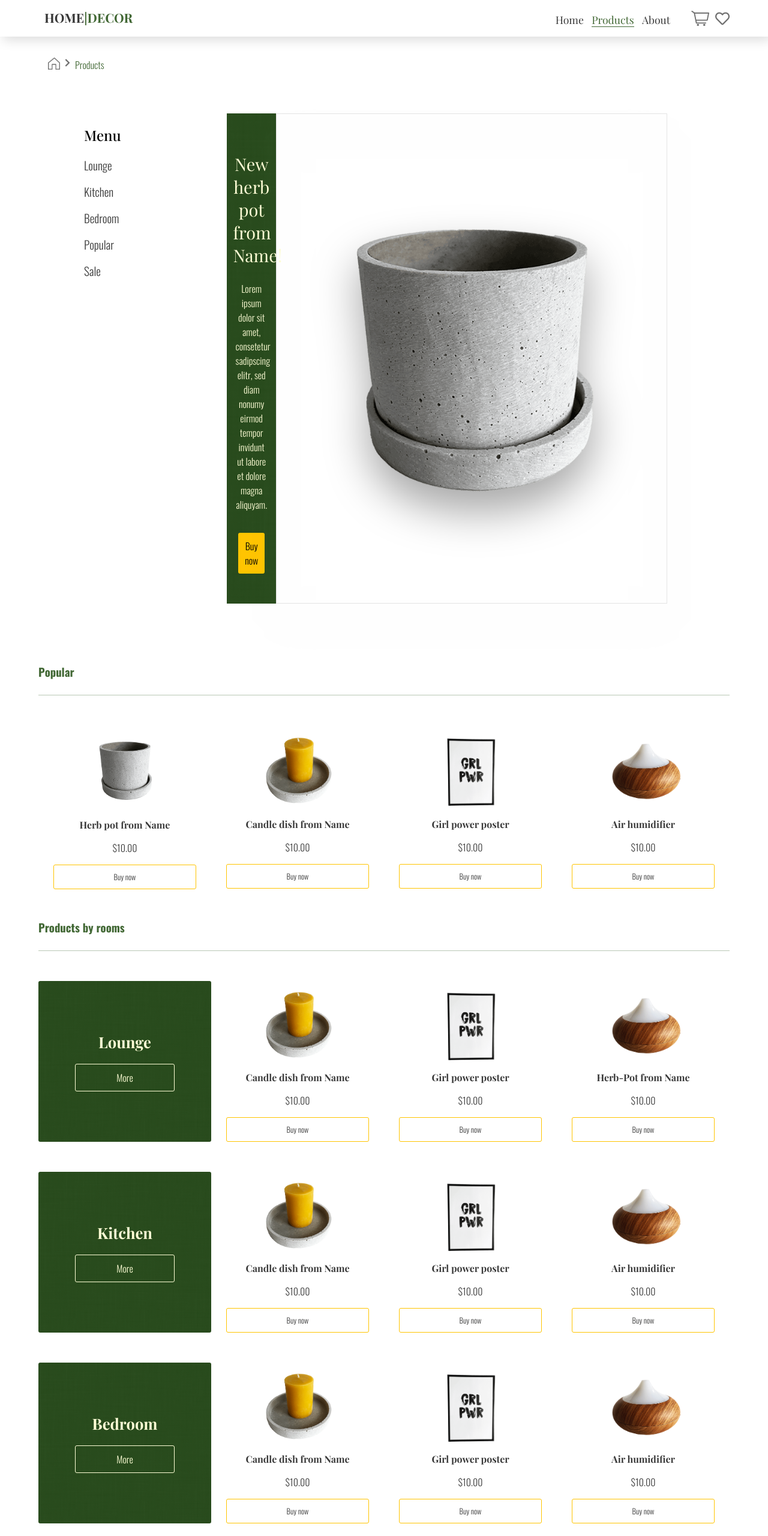
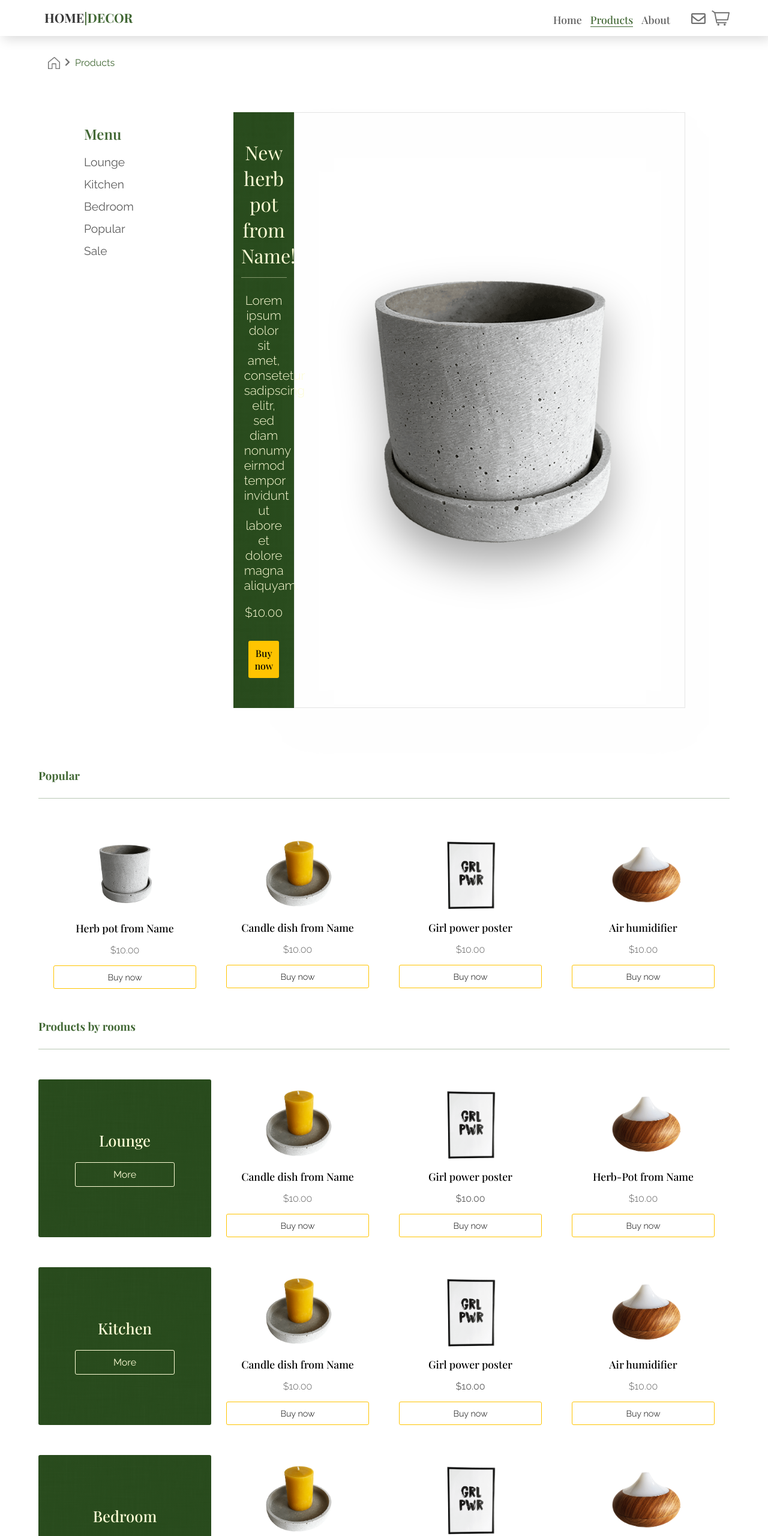
Before and after one commit to EmsCodes/HomeDecor---Design2, a plain HTML site: page products.html in a window 1280 px wide. Shown: the top 2560 px of the page at 60% size. Drawn offline with nearby package versions, Linux system fonts and the light colour scheme; a web font is replaced by a local one.

Commit message:
Font-update

```diff
--- a/products.html
+++ b/products.html
@@ -14,7 +14,7 @@
 		<link rel="preconnect" href="https://fonts.googleapis.com" />
 		<link rel="preconnect" href="https://fonts.gstatic.com" crossorigin />
 		<link
-			href="https://fonts.googleapis.com/css2?family=Open+Sans:ital,wght@0,300;0,400;0,500;0,600;0,700;0,800;1,300;1,400;1,500;1,600;1,700;1,800&family=Playfair+Display:ital,wght@0,400;0,500;0,600;0,700;0,800;0,900;1,400;1,500;1,600;1,700;1,800;1,900&display=swap"
+			href="https://fonts.googleapis.com/css2?family=Source+Sans+Pro:ital,wght@0,300;0,400;0,600;0,700;0,900;1,200;1,300;1,400;1,600;1,700;1,900&family=Source+Serif+Pro:ital,wght@0,200;0,300;0,400;0,600;0,700;0,900;1,200;1,300;1,400;1,600;1,700;1,900&display=swap"
 			rel="stylesheet"
 		/>
 		<title>HomeDecor|Home</title>
@@ -38,8 +38,8 @@
 					</nav>
 				</div>
 				<div class="icons">
+					<i class="far fa-envelope"></i>
 					<img src="/images/icons/shopping-cart.svg" alt="shopping cart icon" />
-					<i class="far fa-heart"></i>
 				</div>
 			</div>
 		</header>
@@ -80,6 +80,7 @@
 							Lorem ipsum dolor sit amet, consetetur sadipscing elitr, sed diam
 							nonumy eirmod tempor invidunt ut labore et dolore magna aliquyam.
 						</p>
+						<p class="price"><span class="sr-only">Price:</span>$10.00</p>
 						<a href="index.html"> Buy now </a>
 					</div>
 				</section>
@@ -96,7 +97,7 @@
 							/>
 							<div class="product-text">
 								<h4>Herb pot from Name</h4>
-								<p><span class="sr-only">Price:</span>$10.00</p>
+								<p class="price"><span class="sr-only">Price:</span>$10.00</p>
 								<a href="index.html" class="buy-btn"> Buy now </a>
 							</div>
 						</a>
@@ -105,7 +106,82 @@
 						<img src="/images/products/kubelys-på-fat.png" alt="" />
 						<div class="product-text">
 							<h4>Candle dish from Name</h4>
+							<p class="price"><span class="sr-only">Price:</span>$10.00</p>
+							<a href="index.html" class="buy-btn"> Buy now </a>
+						</div>
+					</div>
+					<div class="product">
+						<img src="/images/products/girl-power-poster.png" alt="" />
+						<div class="product-text">
+							<h4>Girl power poster</h4>
+							<p class="price"><span class="sr-only">Price:</span>$10.00</p>
+							<a href="index.html" class="buy-btn"> Buy now </a>
+						</div>
+					</div>
+					<div class="product">
+						<img
+							src="/images/products/air-humidifier.png"
+							alt="air-humidifier, with a bamboo body, and a white tip at the top."
+						/>
+						<div class="product-text">
+							<h4>Air humidifier</h4>
+							<p class="price"><span class="sr-only">Price:</span>$10.00</p>
+							<a href="index.html" class="buy-btn"> Buy now </a>
+						</div>
+					</div>
+				</div>
+			</section>
+			<section class="products">
+				<h3>Products by rooms</h3>
+				<div class="product-section">
+					<div class="product-category product">
+						<div class="product-text">
+							<h4>Lounge</h4>
+							<a class="more-btn" href="index.html" class="buy-btn"> More </a>
+						</div>
+					</div>
+					<div class="product">
+						<img src="/images/products/kubelys-på-fat.png" alt="" />
+						<div class="product-text">
+							<h4>Candle dish from Name</h4>
+							<p class="price"><span class="sr-only">Price:</span>$10.00</p>
+							<a href="index.html" class="buy-btn"> Buy now </a>
+						</div>
+					</div>
+					<div class="product">
+						<img src="/images/products/girl-power-poster.png" alt="" />
+						<div class="product-text">
+							<h4>Girl power poster</h4>
 							<p><span class="sr-only">Price:</span>$10.00</p>
+							<a href="index.html" class="buy-btn"> Buy now </a>
+						</div>
+					</div>
+					<div class="product">
+						<img
+							src="/images/products/air-humidifier.png"
+							alt="air-humidifier, with a bamboo body, and a white tip at the top."
+						/>
+						<div class="product-text">
+							<h4>Herb-Pot from Name</h4>
+							<p class="price"><span class="sr-only">Price:</span>$10.00</p>
+							<a href="index.html" class="buy-btn"> Buy now </a>
+						</div>
+					</div>
+				</div>
+			</section>
+			<section class="products">
+				<div class="product-section">
+					<div class="product-category product">
+						<div class="product-text">
+							<h4>Kitchen</h4>
+							<a class="more-btn" href="index.html" class="buy-btn"> More </a>
+						</div>
+					</div>
+					<div class="product">
+						<img src="/images/products/kubelys-på-fat.png" alt="" />
+						<div class="product-text">
+							<h4>Candle dish from Name</h4>
+							<p class="price"><span class="sr-only">Price:</span>$10.00</p>
 							<a href="index.html" class="buy-btn"> Buy now </a>
 						</div>
 					</div>
@@ -124,45 +200,7 @@
 						/>
 						<div class="product-text">
 							<h4>Air humidifier</h4>
-							<p><span class="sr-only">Price:</span>$10.00</p>
-							<a href="index.html" class="buy-btn"> Buy now </a>
-						</div>
-					</div>
-				</div>
-			</section>
-			<section class="products">
-				<h3>Products by rooms</h3>
-				<div class="product-section">
-					<div class="product-category product">
-						<div class="product-text">
-							<h4>Lounge</h4>
-							<a class="more-btn" href="index.html" class="buy-btn"> More </a>
-						</div>
-					</div>
-					<div class="product">
-						<img src="/images/products/kubelys-på-fat.png" alt="" />
-						<div class="product-text">
-							<h4>Candle dish from Name</h4>
-							<p><span class="sr-only">Price:</span>$10.00</p>
-							<a href="index.html" class="buy-btn"> Buy now </a>
-						</div>
-					</div>
-					<div class="product">
-						<img src="/images/products/girl-power-poster.png" alt="" />
-						<div class="product-text">
-							<h4>Girl power poster</h4>
-							<p><span class="sr-only">Price:</span>$10.00</p>
-							<a href="index.html" class="buy-btn"> Buy now </a>
-						</div>
-					</div>
-					<div class="product">
-						<img
-							src="/images/products/air-humidifier.png"
-							alt="air-humidifier, with a bamboo body, and a white tip at the top."
-						/>
-						<div class="product-text">
-							<h4>Herb-Pot from Name</h4>
-							<p><span class="sr-only">Price:</span>$10.00</p>
+							<p class="price"><span class="sr-only">Price:</span>$10.00</p>
 							<a href="index.html" class="buy-btn"> Buy now </a>
 						</div>
 					</div>
@@ -172,7 +210,7 @@
 				<div class="product-section">
 					<div class="product-category product">
 						<div class="product-text">
-							<h4>Kitchen</h4>
+							<h4>Bedroom</h4>
 							<a class="more-btn" href="index.html" class="buy-btn"> More </a>
 						</div>
 					</div>
@@ -180,7 +218,7 @@
 						<img src="/images/products/kubelys-på-fat.png" alt="" />
 						<div class="product-text">
 							<h4>Candle dish from Name</h4>
-							<p><span class="sr-only">Price:</span>$10.00</p>
+							<p class="price"><span class="sr-only">Price:</span>$10.00</p>
 							<a href="index.html" class="buy-btn"> Buy now </a>
 						</div>
 					</div>
@@ -199,44 +237,7 @@
 						/>
 						<div class="product-text">
 							<h4>Air humidifier</h4>
-							<p><span class="sr-only">Price:</span>$10.00</p>
-							<a href="index.html" class="buy-btn"> Buy now </a>
-						</div>
-					</div>
-				</div>
-			</section>
-			<section class="products">
-				<div class="product-section">
-					<div class="product-category product">
-						<div class="product-text">
-							<h4>Bedroom</h4>
-							<a class="more-btn" href="index.html" class="buy-btn"> More </a>
-						</div>
-					</div>
-					<div class="product">
-						<img src="/images/products/kubelys-på-fat.png" alt="" />
-						<div class="product-text">
-							<h4>Candle dish from Name</h4>
-							<p><span class="sr-only">Price:</span>$10.00</p>
-							<a href="index.html" class="buy-btn"> Buy now </a>
-						</div>
-					</div>
-					<div class="product">
-						<img src="/images/products/girl-power-poster.png" alt="" />
-						<div class="product-text">
-							<h4>Girl power poster</h4>
-							<p><span class="sr-only">Price:</span>$10.00</p>
-							<a href="index.html" class="buy-btn"> Buy now </a>
-						</div>
-					</div>
-					<div class="product">
-						<img
-							src="/images/products/air-humidifier.png"
-							alt="air-humidifier, with a bamboo body, and a white tip at the top."
-						/>
-						<div class="product-text">
-							<h4>Air humidifier</h4>
-							<p><span class="sr-only">Price:</span>$10.00</p>
+							<p class="price"><span class="sr-only">Price:</span>$10.00</p>
 							<a href="index.html" class="buy-btn"> Buy now </a>
 						</div>
 					</div>
@@ -258,7 +259,7 @@
 						/>
 						<div class="product-text">
 							<h4>Herb-Pot from Name</h4>
-							<p><span class="sr-only">Price:</span>$10.00</p>
+							<p class="price"><span class="sr-only">Price:</span>$10.00</p>
 							<a href="index.html" class="buy-btn"> Buy now </a>
 						</div>
 					</div>
@@ -266,7 +267,7 @@
 						<img src="/images/products/kubelys-på-fat.png" alt="" />
 						<div class="product-text">
 							<h4>Herb-Pot from Name</h4>
-							<p><span class="sr-only">Price:</span>$10.00</p>
+							<p class="price"><span class="sr-only">Price:</span>$10.00</p>
 							<a href="index.html" class="buy-btn"> Buy now </a>
 						</div>
 					</div>
@@ -274,7 +275,7 @@
 						<img src="/images/products/girl-power-poster.png" alt="" />
 						<div class="product-text">
 							<h4>Herb-Pot from Name</h4>
-							<p><span class="sr-only">Price:</span>$10.00</p>
+							<p class="price"><span class="sr-only">Price:</span>$10.00</p>
 							<a href="index.html" class="buy-btn"> Buy now </a>
 						</div>
 					</div>
@@ -285,13 +286,20 @@
 						/>
 						<div class="product-text">
 							<h4>Herb-Pot from Name</h4>
-							<p><span class="sr-only">Price:</span>$10.00</p>
+							<p class="price"><span class="sr-only">Price:</span>$10.00</p>
 							<a href="index.html" class="buy-btn"> Buy now </a>
 						</div>
 					</div>
 				</div>
 			</section>
 		</main>
-		<footer>Footer</footer>
+		<footer>
+			<div class="social-icons">
+				<i class="fab fa-twitter"></i>
+				<i class="fab fa-facebook"></i>
+				<i class="fab fa-instagram"></i>
+			</div>
+			<p>&copy;Home|Decor</p>
+		</footer>
 	</body>
 </html>
--- a/sass/partials/_featured-product.scss
+++ b/sass/partials/_featured-product.scss
@@ -22,14 +22,24 @@
 		p {
 			display: none;
 		}
+		.price {
+			display: block;
+			width: 75%;
+			font-size: 1.3em;
+			font-weight: 300;
+			text-align: center;
+			margin: 0 auto;
+			margin-top: 20px;
+			color: $beige-white;
+		}
 		h2 {
 			color: $beige-white;
-			width: 75%;
+			width: 90%;
 			text-align: center;
 			margin: 0 auto;
 			padding-top: 30px;
-			font-weight: 300;
-			font-size: 1.5em;
+			font-weight: 400;
+			font-size: 1.7em;
 		}
 		a {
 			background: $yellow;
@@ -40,7 +50,7 @@
 			color: #000;
 			text-align: center;
 			margin: 0 auto;
-			margin-top: 35px;
+			margin-top: 25px;
 
 			&:hover {
 				transform: scale(1.05);
@@ -78,9 +88,11 @@
 			p {
 				display: block;
 				width: 75%;
+				font-size: 1.3em;
+				font-weight: 300;
 				text-align: center;
 				margin: 0 auto;
-				margin-top: 25px;
+				margin-top: 20px;
 				color: $beige-white;
 			}
 			h2 {
@@ -88,9 +100,10 @@
 				width: 75%;
 				text-align: center;
 				margin: 0 auto;
-				padding-top: 50px;
-				font-weight: 300;
+				padding-top: 30px;
+				padding-bottom: 15px;
 				font-size: 1.8em;
+				border-bottom: 1px solid rgba(253, 253, 213, 0.418);
 			}
 			a {
 				background: $yellow;
@@ -98,10 +111,11 @@
 				border-radius: 3px;
 				display: block;
 				width: 30%;
-				color: #000;
 				text-align: center;
 				margin: 0 auto;
 				margin-top: 35px;
+				font-weight: 500;
+				font-family: $headings-font;
 
 				&:hover {
 					transform: scale(1.05);
@@ -144,8 +158,7 @@
 				text-align: center;
 				margin: 0 auto;
 				margin-top: 15px;
-				font-weight: 300;
-				font-size: 1.8em;
+				font-size: 2em;
 			}
 			a {
 				background: $yellow;
@@ -153,7 +166,6 @@
 				border-radius: 3px;
 				display: block;
 				width: 30%;
-				color: #000;
 				text-align: center;
 				margin: 0 auto;
 				margin-top: 35px;
@@ -174,7 +186,9 @@
 			margin-top: 50px;
 			margin-right: 65px;
 			h1 {
-				font-weight: 500;
+				font-weight: 600;
+				font-style: bold;
+				color: $green;
 			}
 			display: block;
 			ul {
@@ -190,6 +204,7 @@
 			}
 			a:hover {
 				color: $green;
+				text-decoration: underline;
 			}
 			.active {
 				color: $green;
--- a/sass/partials/_header.scss
+++ b/sass/partials/_header.scss
@@ -39,7 +39,6 @@ header {
 		text-decoration: none;
 		color: $grey;
 		font-size: 1.1em;
-		font-family: $headings-font;
 	}
 	li:hover {
 		color: $green;
@@ -55,9 +54,9 @@ header {
 		img {
 			width: 30px;
 			height: auto;
+			margin-left: 10px;
 		}
 		i {
-			margin-left: 10px;
 			margin-top: 17px;
 			color: $grey-icons;
 		}
@@ -116,7 +115,6 @@ header {
 			text-decoration: none;
 			color: $grey;
 			font-size: 1.1em;
-			font-family: $headings-font;
 		}
 		li:hover {
 			color: $green;
--- a/sass/partials/_main-index.scss
+++ b/sass/partials/_main-index.scss
@@ -1,14 +1,11 @@
 .green-overlay {
-	background-image: url("/images/linen.png");
-	/* Background pattern from Toptal Subtle Patterns */
-	background-size: contain;
 	.main-section {
 		padding-top: 50px;
 		padding-bottom: 25px;
 		height: auto;
 	}
 	.pattern {
-		background-color: #2450159d;
+		background: linear-gradient(#245015a2, #245015a2), url("/images/linen.png");
 	}
 	.main-img,
 	.secondary-img-1,
--- a/sass/partials/_products.scss
+++ b/sass/partials/_products.scss
@@ -1,3 +1,6 @@
+.wrapper {
+	margin-bottom: 150px;
+}
 .products {
 	width: 100%;
 	max-width: 1280px;
@@ -33,18 +36,20 @@
 		}
 		img {
 			width: 100%;
-			height: 125px;
+			height: 100%;
 			object-fit: contain;
 		}
 		h4 {
 			margin: 0;
 			font-family: $headings-font;
-			font-size: 1em;
+			font-size: 1.1em;
+			font-weight: 500;
 		}
-		p,
-		h4,
-		.buy-btn {
+		p {
 			color: $grey;
+		}
+		a {
+			color: #000;
 		}
 	}
 	.product-category {
@@ -78,18 +83,23 @@
 	text-align: center;
 	.buy-btn {
 		border: 1px solid $yellow;
-		font-size: 0.8em;
+		font-size: 0.9em;
 		padding: 10px;
 		border-radius: 3px;
 		display: block;
 		width: 75%;
-		color: #000;
 		text-align: center;
 		margin: 0 auto;
+		font-family: $main-font;
+		font-weight: 300;
+
 		&:hover {
 			transform: scale(1.05);
 			background: $yellow;
 		}
+	}
+	.price {
+		font-weight: 300;
 	}
 }
 
--- a/sass/partials/_stripes-test.scss
+++ /dev/null
@@ -1,17 +0,0 @@
-body {
-	.content {
-		height: 100vh;
-		background: repeating-linear-gradient(
-			150deg,
-			$green,
-			$green 100px,
-			$beige-white 15px,
-			$beige-white 350px
-		);
-	}
-
-	.text {
-		text-align: center;
-		margin-top: 150px;
-	}
-}
--- a/sass/partials/_typography.scss
+++ b/sass/partials/_typography.scss
@@ -1,14 +1,21 @@
 body {
 	font-family: $main-font;
-	font-weight: 300;
 }
 h1,
 .logo,
-h2 {
+h2,
+h3,
+h4 {
 	font-family: $headings-font;
 }
 a {
 	text-decoration: none;
+}
+header {
+	a {
+		font-family: $headings-font;
+		font-weight: 500;
+	}
 }
 .logo {
 	font-size: 1.2em;
@@ -18,7 +25,7 @@ a {
 .main-text {
 	z-index: 100;
 	position: absolute;
-	color: $beige-white;
+	color: rgb(194, 194, 164);
 	left: 8%;
 	top: 30%;
 	max-width: 80vw;
@@ -30,6 +37,7 @@ a {
 	p {
 		font-size: 1.2em;
 		margin-top: 10px;
+		font-weight: 300;
 		width: 350px;
 		max-width: 90vw;
 		margin-bottom: 10px;
@@ -52,7 +60,8 @@ a {
 .absolute-text {
 	h2 {
 		color: $beige-white;
-		font-size: 1.5em;
+		font-size: 1.6em;
+		font-weight: 500;
 		margin-bottom: 0;
 		margin-top: 0;
 		margin-bottom: 5px;
@@ -61,12 +70,17 @@ a {
 		font-size: 1em;
 		text-decoration: none;
 		color: $yellow;
+		font-family: $headings-font;
+		font-style: italic;
 	}
 }
 .featured-items {
 	.element-link {
 		display: block;
 		height: 100%;
+	}
+	p {
+		font-weight: 200;
 	}
 }
 @media screen and(min-width:600px) {
@@ -78,22 +92,19 @@ a {
 		height: auto;
 	}
 	.main-text {
-		z-index: 100;
-		position: absolute;
 		color: $beige-white;
-		left: 21%;
-		top: 25%;
+		left: 20%;
+		top: 20%;
 		h1 {
-			font-size: 5em;
+			font-size: 6em;
 			margin-bottom: 0;
-			font-weight: 400;
 		}
 		p {
-			font-size: 2em;
+			font-size: 2.5em;
 			margin-top: 10px;
 			width: 450px;
 			text-align: center;
-			margin-left: 25px;
+			margin-left: 50px;
 			margin-bottom: 10px;
 		}
 	}
--- a/sass/partials/_variables.scss
+++ b/sass/partials/_variables.scss
@@ -1,15 +1,21 @@
 @font-face {
-	font-family: Oswald;
-	src: url("/fonts/Oswald-VariableFont_wght.ttf");
-	font-weight: 100, 1000;
+	font-family: "Raleway";
+	src: url("/fonts/Raleway-VariableFont_wght.ttf");
+	font-weight: 100, 500;
+	font-style: normal;
+}
+@font-face {
+	font-family: "Playfair Display";
+	src: url("/fonts/PlayfairDisplay.ttf");
+	font-weight: 100, 900;
 	font-style: normal;
 }
 
 $yellow: #ffc400;
 $beige-white: rgb(253, 253, 213);
 $green: #245015dc;
-$grey: rgb(58, 58, 58);
-$main-font: oswald, sans-serif;
+$grey: rgb(92, 92, 92);
+$main-font: "Raleway", sans-serif;
 $headings-font: "Playfair Display", serif;
 
 $grey-icons: #707070;
--- a/sass/style.scss
+++ b/sass/style.scss
@@ -5,6 +5,5 @@
 @import "partials/bread-crumbs";
 @import "partials/layout";
 @import "partials/main-index";
-@import "partials/stripes-test";
 @import "partials/featured-product";
 @import "partials/products";
```
Also changed, not shown: index.html (+16 -14 lines), sass/partials/_footer.scss (+18 -3 lines), css/style.css, fonts/Oswald-VariableFont_wght.ttf (deleted), fonts/PlayfairDisplay-Italic.ttf (added), fonts/PlayfairDisplay.ttf (added), fonts/Raleway-Italic-VariableFont_wght.ttf (added), fonts/Raleway-VariableFont_wght.ttf (added), 1 other file.
